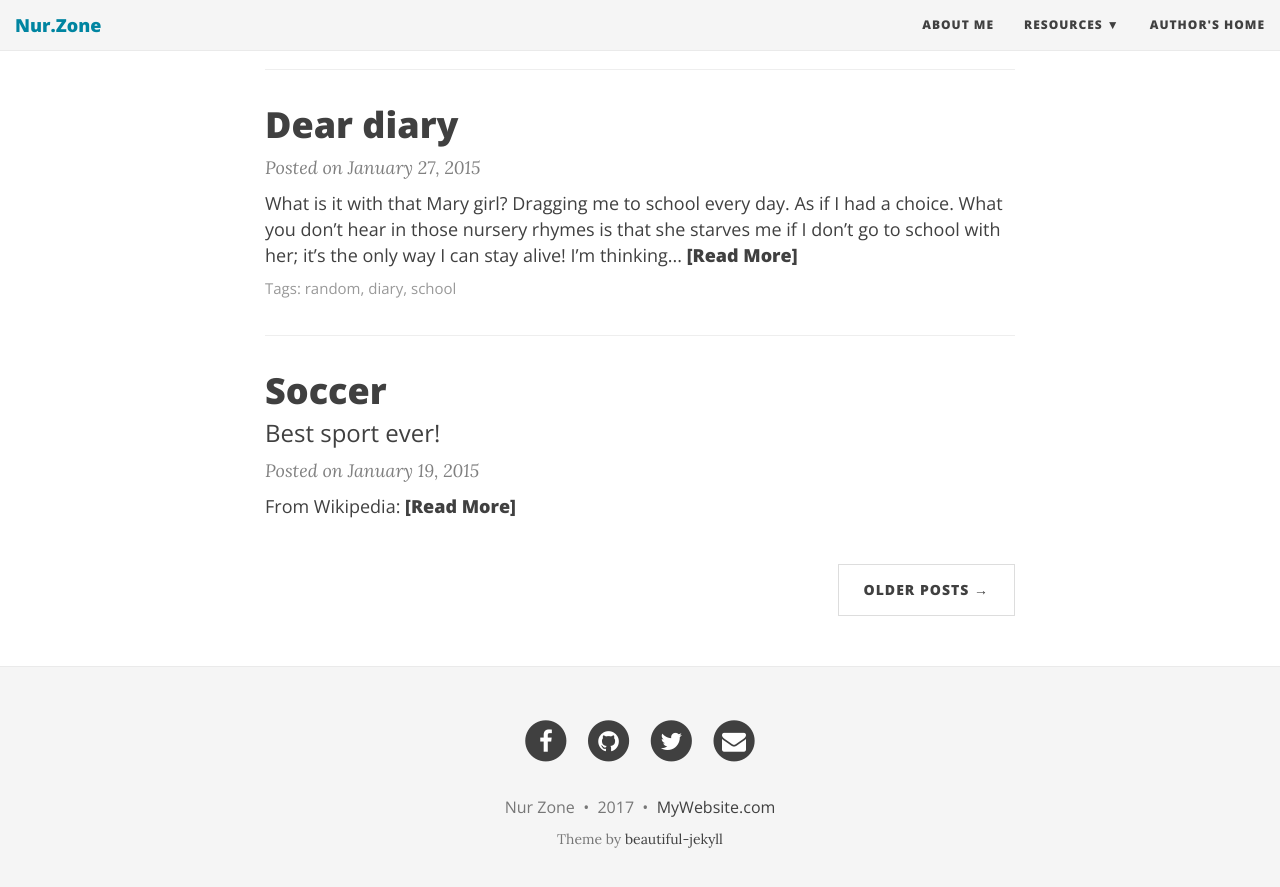
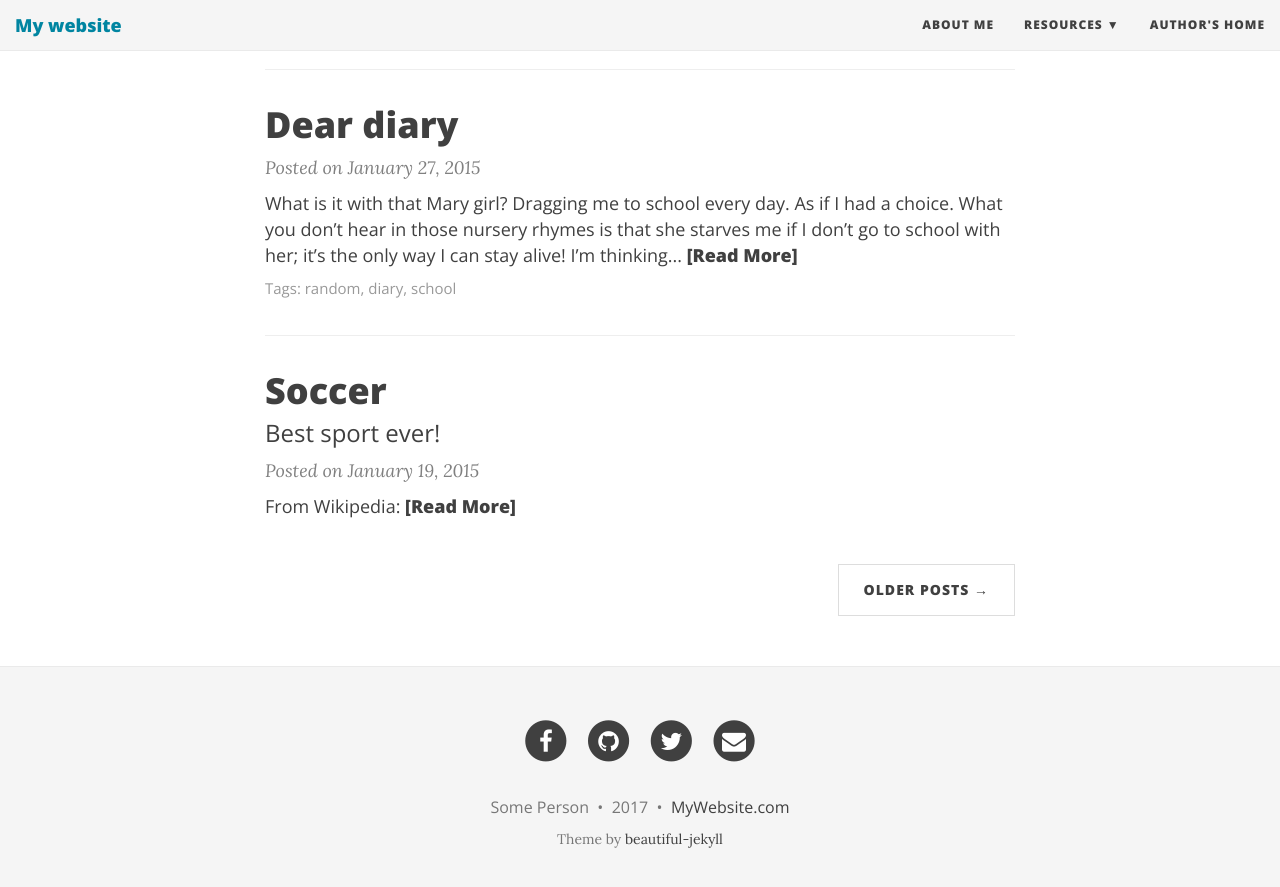
Before and after one commit to nourijp/Nur.Zone, a Jekyll site: the page built from index.html, in a window 1280 px wide and 900 px high, scrolled down 1071 px. Shown: the top 887 px of the window. Built offline with Jekyll 4.4.1, drawn with Linux system fonts in a browser that asks for light colours; nearby versions of some CDN libraries; the list of posts is cut into pages by our own code; part of the change alters nothing that is shown.

Commit message:
Revert "up"
This reverts commit c1f8d3dd5ac5bace0f3fba8a9b748acee726cea0.

```diff
--- a/_config.yml
+++ b/_config.yml
@@ -4,8 +4,8 @@
 # baseurl is the website's URL without the hostname
 
 # If you are building a simple GitHub user page (http://username.github.io) then use these settings:
-url: "http://nourijp.github.io"
-baseurl: "/nur.zone"
+url: "http://username.github.io"
+baseurl: ""
 
 # If you are building a GitHub project page then use these settings:
 #url: "http://username.github.io/projectname"
@@ -14,10 +14,10 @@ baseurl: "/nur.zone"
 # Of course don't forget to change the username and projectname to YOUR username and project
 
 # Name of website
-title: Nur.Zone
+title: My website
 
 # Short description of your site
-description: A virtual for helping those who are awesome!
+description: A virtual proof that name is awesome!
 
 # --- Navigation bar options --- #
 
@@ -25,10 +25,10 @@ description: A virtual for helping those who are awesome!
 navbar-links:
   About Me: "aboutme"
   Resources:
-    - How to start: "/beautiful-jekyll/"
-    - What to do next: "/bankai"
-    - I'm ready: "/justkidding"
-  Author's home: "canyoubeleiveit"
+    - Beautiful Jekyll: "http://deanattali.com/beautiful-jekyll/"
+    - Learn markdown: "http://www.markdowntutorial.com/"
+    - GitHub Pages: "https://pages.github.com/"
+  Author's home: "http://deanattali.com"
 
 # Image to show in the navigation bar - image must be a square (width = height)
 # Remove this parameter if you don't want an image in the navbar
@@ -43,18 +43,18 @@ avatar: "/img/avatar-icon.png"
 # Change all these values or delete the ones you don't want.
 # Important: you must keep the "name" parameter, everything else you can remove
 author:
-  name: Nur Zone
-  email: "staff@Nur.Zone"
-  facebook: Nur.Zone  # eg. daattali
-  github: Nur.Zone   # eg. daattali
-  twitter: Nur.Zone   # eg. daattali
-  reddit: Nur.Zone    # eg. daattali
-  google-plus: +Nur.Zone  # eg. +DeanAttali or 109424658772469020925
-  linkedin: Nur.Zone  # eg. daattali
-  xing: Nur.Zone      # eg. daattali
+  name: Some Person
+  email: "youremail@domain.com"
+  facebook: yourname  # eg. daattali
+  github: yourname    # eg. daattali
+  twitter: yourname   # eg. daattali
+  reddit: yourname    # eg. daattali
+  google-plus: +yourname   # eg. +DeanAttali or 109424658772469020925
+  linkedin: yourname  # eg. daattali
+  xing: yourname      # eg. daattali
   stackoverflow: yourlink  # eg. "3943160/daattali"
-  snapchat: Nur.Zone  # eg. daattali
-  instagram: Nur.Zone # eg. daattali
+  snapchat: yourname  # eg. daattali
+  instagram: yourname # eg. daattali
   youtube: yourlink   # eg. user/daattali or channel/daattali
   spotify: yourname   # eg. daattali
   telephone: yourphone   # eg. +14159998888
```
